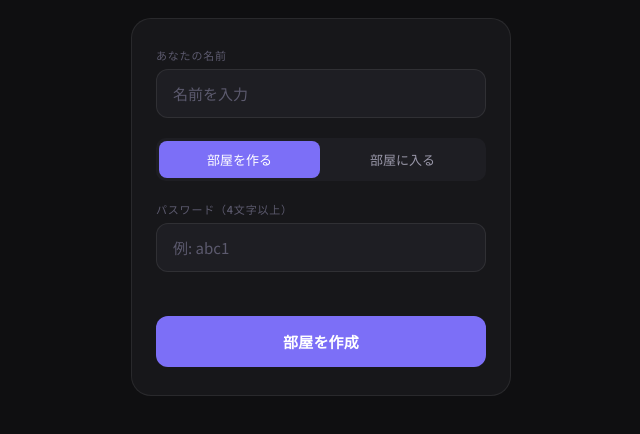
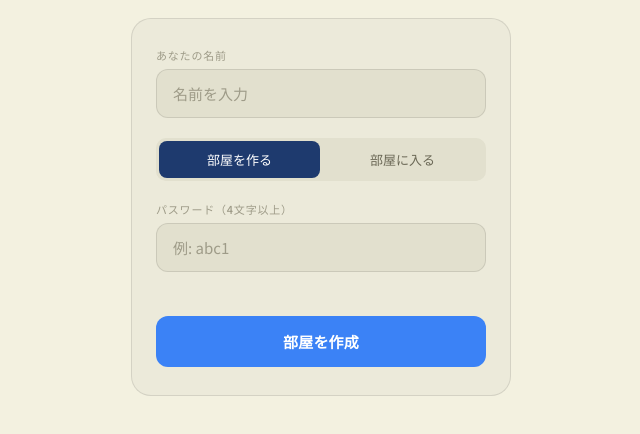
Before and after one commit to negienaga3/voice-chat, a plain HTML site: page index.html in a window 1280 px wide. Shown: the part 286-720 px from the top of the page, without its empty margins (319-959 px from the left). Drawn offline with Linux system fonts and the light colour scheme.

Commit message:
index.html

```diff
--- a/index.html
+++ b/index.html
@@ -8,22 +8,39 @@
   @import url('https://fonts.googleapis.com/css2?family=Noto+Sans+JP:wght@400;500;700&family=DM+Mono:wght@400;500&display=swap');
 
   :root {
-    --bg: #0f0f11;
-    --bg2: #17171a;
-    --bg3: #1e1e23;
-    --border: rgba(255,255,255,0.08);
-    --text: #f0eff4;
-    --text2: #9997a8;
-    --text3: #5c5a6e;
-    --accent: #7c6ff7;
-    --accent2: #a89bf5;
-    --accent-bg: rgba(124,111,247,0.12);
-    --green: #4ade80;
-    --green-bg: rgba(74,222,128,0.1);
-    --red: #f87171;
-    --red-bg: rgba(248,113,113,0.1);
-    --bubble-me: rgba(124,111,247,0.18);
+    --bg: #F3F1E0;
+    --bg2: #ECEADA;
+    --bg3: #E2E0CE;
+    --border: rgba(0,0,0,0.10);
+    --text: #2a2820;
+    --text2: #6b6856;
+    --text3: #9e9b88;
+    --accent: #5b52d4;
+    --accent2: #4039b8;
+    --accent-bg: rgba(91,82,212,0.10);
+    --green: #16a34a;
+    --green-bg: rgba(22,163,74,0.10);
+    --red: #dc2626;
+    --red-bg: rgba(220,38,38,0.08);
+    --bubble-me: rgba(59,130,246,0.20);
     --bubble-other: rgba(255,255,255,0.06);
+    /* ユーザーカラー（参加順に割り当て） */
+    --uc-0: rgba(59,130,246,0.25);   /* 青（自分固定） */
+    --uc-1: rgba(234,179,8,0.28);    /* 黄色 */
+    --uc-2: rgba(236,72,153,0.22);   /* ピンク */
+    --uc-3: rgba(124,111,247,0.22);  /* 紫 */
+    --uc-4: rgba(132,204,22,0.25);   /* 黄緑 */
+    --uc-5: rgba(6,182,212,0.22);    /* 水色 */
+    --uc-6: rgba(249,115,22,0.25);   /* オレンジ */
+    --uc-7: rgba(20,184,166,0.22);   /* 青緑 */
+    --ub-0: rgba(59,130,246,0.60);
+    --ub-1: rgba(234,179,8,0.65);
+    --ub-2: rgba(236,72,153,0.55);
+    --ub-3: rgba(124,111,247,0.55);
+    --ub-4: rgba(132,204,22,0.60);
+    --ub-5: rgba(6,182,212,0.55);
+    --ub-6: rgba(249,115,22,0.60);
+    --ub-7: rgba(20,184,166,0.55);
     --font: 'Noto Sans JP', sans-serif;
     --mono: 'DM Mono', monospace;
   }
@@ -119,7 +136,7 @@
     transition: all 0.18s;
   }
   .tab-btn.active {
-    background: var(--accent);
+    background: #1e3a6e;
     color: #fff;
   }
 
@@ -176,7 +193,7 @@
   .btn-primary {
     width: 100%;
     padding: 15px;
-    background: var(--accent);
+    background: #3b82f6;
     border: none;
     border-radius: 12px;
     color: #fff;
@@ -326,15 +343,20 @@
     word-break: break-word;
   }
   .msg-row.me .msg-bubble {
-    background: var(--bubble-me);
-    border: 1px solid rgba(124,111,247,0.2);
     border-bottom-right-radius: 4px;
   }
   .msg-row.other .msg-bubble {
-    background: var(--bubble-other);
-    border: 1px solid var(--border);
     border-bottom-left-radius: 4px;
   }
+  /* ユーザーカラー（色番号ごと） */
+  .uc-0 { background: var(--uc-0); border: 1px solid var(--ub-0); }
+  .uc-1 { background: var(--uc-1); border: 1px solid var(--ub-1); }
+  .uc-2 { background: var(--uc-2); border: 1px solid var(--ub-2); }
+  .uc-3 { background: var(--uc-3); border: 1px solid var(--ub-3); }
+  .uc-4 { background: var(--uc-4); border: 1px solid var(--ub-4); }
+  .uc-5 { background: var(--uc-5); border: 1px solid var(--ub-5); }
+  .uc-6 { background: var(--uc-6); border: 1px solid var(--ub-6); }
+  .uc-7 { background: var(--uc-7); border: 1px solid var(--ub-7); }
 
   .msg-time {
     font-size: 10px;
@@ -581,8 +603,8 @@
     databaseURL:       "https://voice-comunication-web-default-rtdb.asia-southeast1.firebasedatabase.app",
     projectId:         "voice-comunication-web",
     storageBucket:     "voice-comunication-web.firebasestorage.app",
-    messagingSenderId: "736780355795",
-    appId:             "1:736780355795:web:1b3168d9e4c556db11ec26"
+    messagingSenderId: "1:736780355795:web:1b3168d9e4c556db11ec26"
+    appId:
   };
   // ============================================================
 
@@ -606,6 +628,21 @@
   let memberRef = null;
   let unsubMessages = null;
   let unsubMembers = null;
+  // ユーザーごとの色管理
+  const userColorMap = {};  // senderId → 色番号
+
+  function getColorIndex(senderId) {
+    if (!(senderId in userColorMap)) {
+      if (senderId === myId) {
+        userColorMap[senderId] = 0; // 自分は常に青（0番）
+      } else {
+        // 2人目以降は1〜7でループ
+        const otherCount = Object.values(userColorMap).filter(v => v !== 0).length;
+        userColorMap[senderId] = (otherCount % 7) + 1;
+      }
+    }
+    return userColorMap[senderId];
+  }
 
   // ---- tab switch ----
   window.switchTab = (tab) => {
@@ -669,6 +706,9 @@
     document.getElementById('lobby').classList.remove('active');
     document.getElementById('chat').classList.add('active');
     document.getElementById('messages').innerHTML = '';
+    // 色マップをリセット（自分の色を0番に固定）
+    Object.keys(userColorMap).forEach(k => delete userColorMap[k]);
+    userColorMap[myId] = 0; // 自分は常に青
     addSystemMsg(`ルーム ${code} に参加しました`);
 
     // presence
@@ -707,6 +747,7 @@
   function renderMessage(id, msg) {
     const messagesEl = document.getElementById('messages');
     const isMe = msg.senderId === myId;
+    const colorIdx = getColorIndex(msg.senderId);
     const div = document.createElement('div');
     div.className = `msg-row ${isMe ? 'me' : 'other'}`;
     div.dataset.msgid = id;
@@ -714,7 +755,7 @@
     const t = msg.time ? new Date(msg.time).toLocaleTimeString('ja-JP', {hour:'2-digit', minute:'2-digit'}) : '';
     div.innerHTML = `
       <div class="msg-meta">${isMe ? 'あなた' : escHtml(msg.sender)}</div>
-      <div class="msg-bubble">${escHtml(msg.text)}</div>
+      <div class="msg-bubble uc-${colorIdx}">${escHtml(msg.text)}</div>
       <div class="msg-time">${t}</div>
     `;
     messagesEl.appendChild(div);
```
